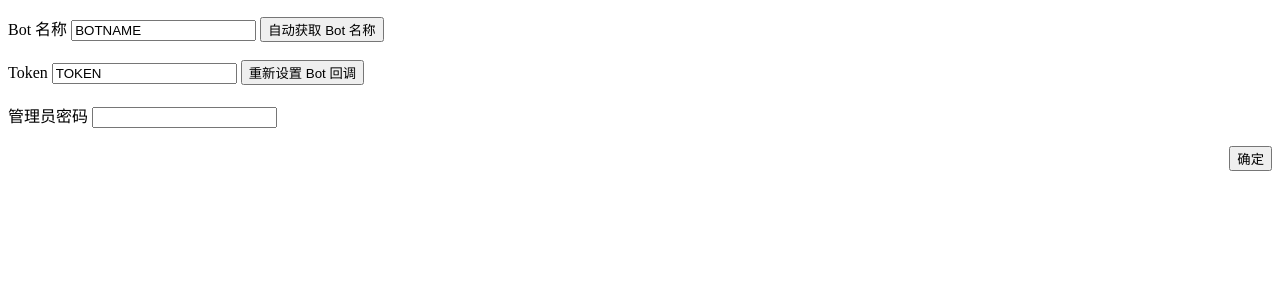
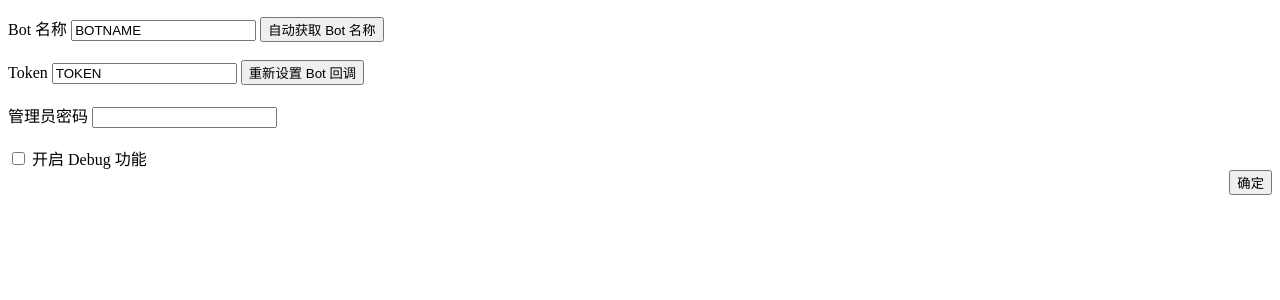
Before and after one commit to U2FsdGVkX1/Tbo, a PHP site: template Templates/Settings.php in a window 1280 px wide. Shown: the part 112-412 px from the top of the page. Run offline with PHP 8.4, Linux system fonts and the light colour scheme; the template is opened without the code that fills it, so the values that code supplies are empty; some libraries are stand-ins or nearby versions.

Commit message:
新增自定义是否发送错误报告

```diff
--- a/Controller/Settings.class.php
+++ b/Controller/Settings.class.php
@@ -19,6 +19,7 @@
     define ('BOTNAME', '{$_POST['botName']}');
     define ('TOKEN', '{$_POST['botToken']}');
     define ('API_URL', 'https://api.telegram.org/bot' . TOKEN . '/');
+    define ('DEBUG', {$_POST['debug']});
 ";
             file_put_contents (CONFIG_PATH . '/BotConfig.php', $config);
 
--- a/Templates/Settings.php
+++ b/Templates/Settings.php
@@ -30,6 +30,18 @@
                         <input id="password" type="text" class="form-control" aria-describedby="password">
                     </div>
                     <br>
+                    <label class="custom-control custom-checkbox">
+                        <input id="debug" type="checkbox" class="custom-control-input">
+                        <span class="custom-control-indicator"></span>
+                        <span class="custom-control-description">开启 Debug 功能</span>
+                    </label>
+                    <div id="debugAlert" style="display: none" class="alert alert-info" role="alert">
+                        <strong>勾选此选项将会在出现错误或异常时发送报告</strong>
+                        <br>
+                        <br>
+                        PS：要取得错误报告需要<del>先肛了果果</del>加入这个<a href="https://telegram.me/Tencent_QQ" target="_blink">群组</a>
+                    </div>
+                    <br>
                     <button id="save" style="float: right" type="button" class="btn btn-success">确定</button>
                 </div>
             </div>
@@ -45,7 +57,8 @@
                     data: {
                         "botName": $("input#botName").val(),
                         "botToken": $("input#botToken").val(),
-                        "password": $("input#password").val()
+                        "password": $("input#password").val(),
+                        "debug": $("input#debug").prop("checked")
                     },
                     success: function(data, textStatus, jqXHR){
                         if(data.code == '0'){
@@ -106,6 +119,9 @@
                     dataType: "json"
                 });
             });
+            $("input#debug").change(function(){
+                $("div#debugAlert").fadeToggle();
+            })
         </script>
     </body>
 </html>
```
Also changed, not shown: Model/ErrorModel.class.php (+6 -3 lines).
